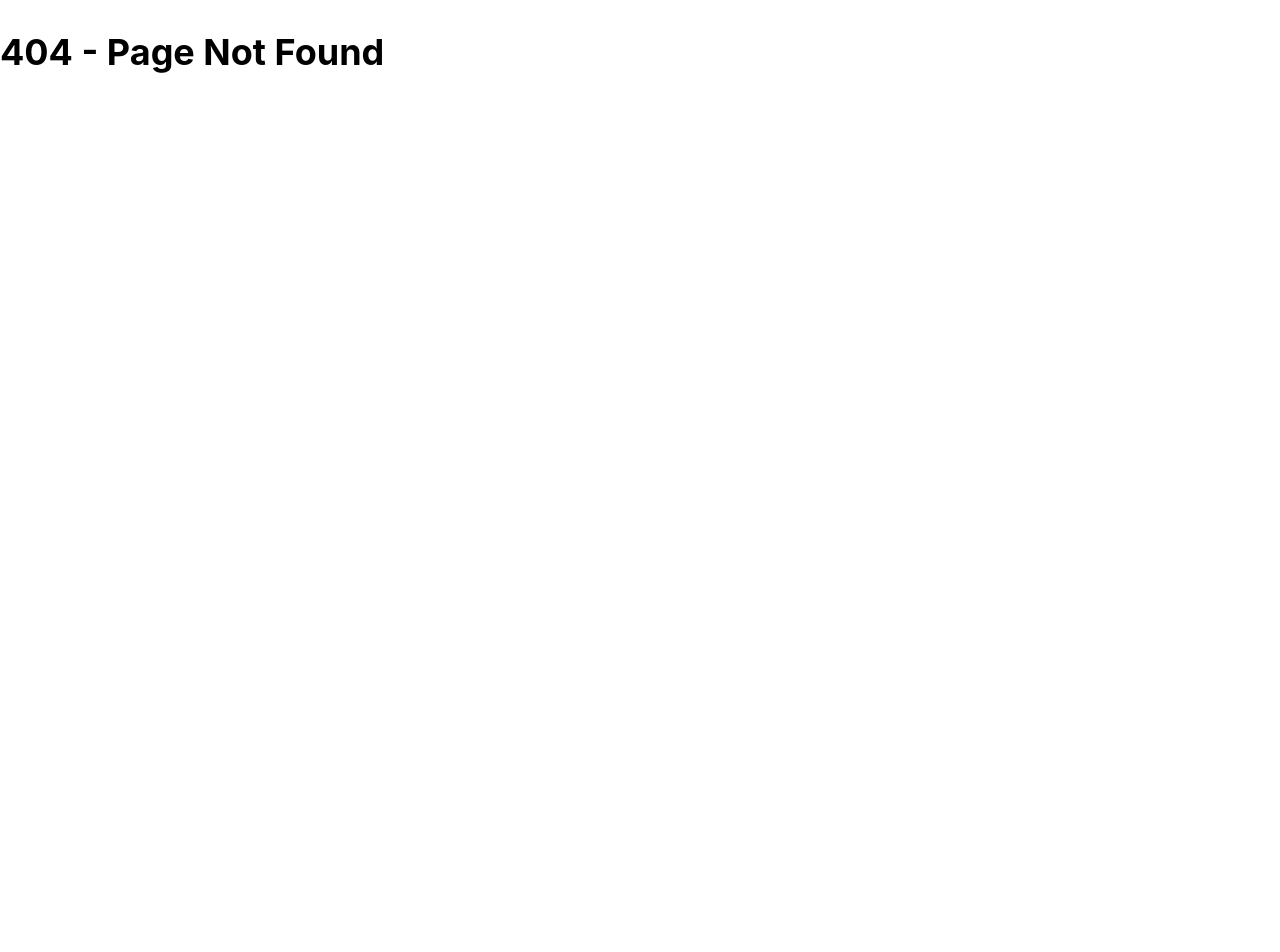
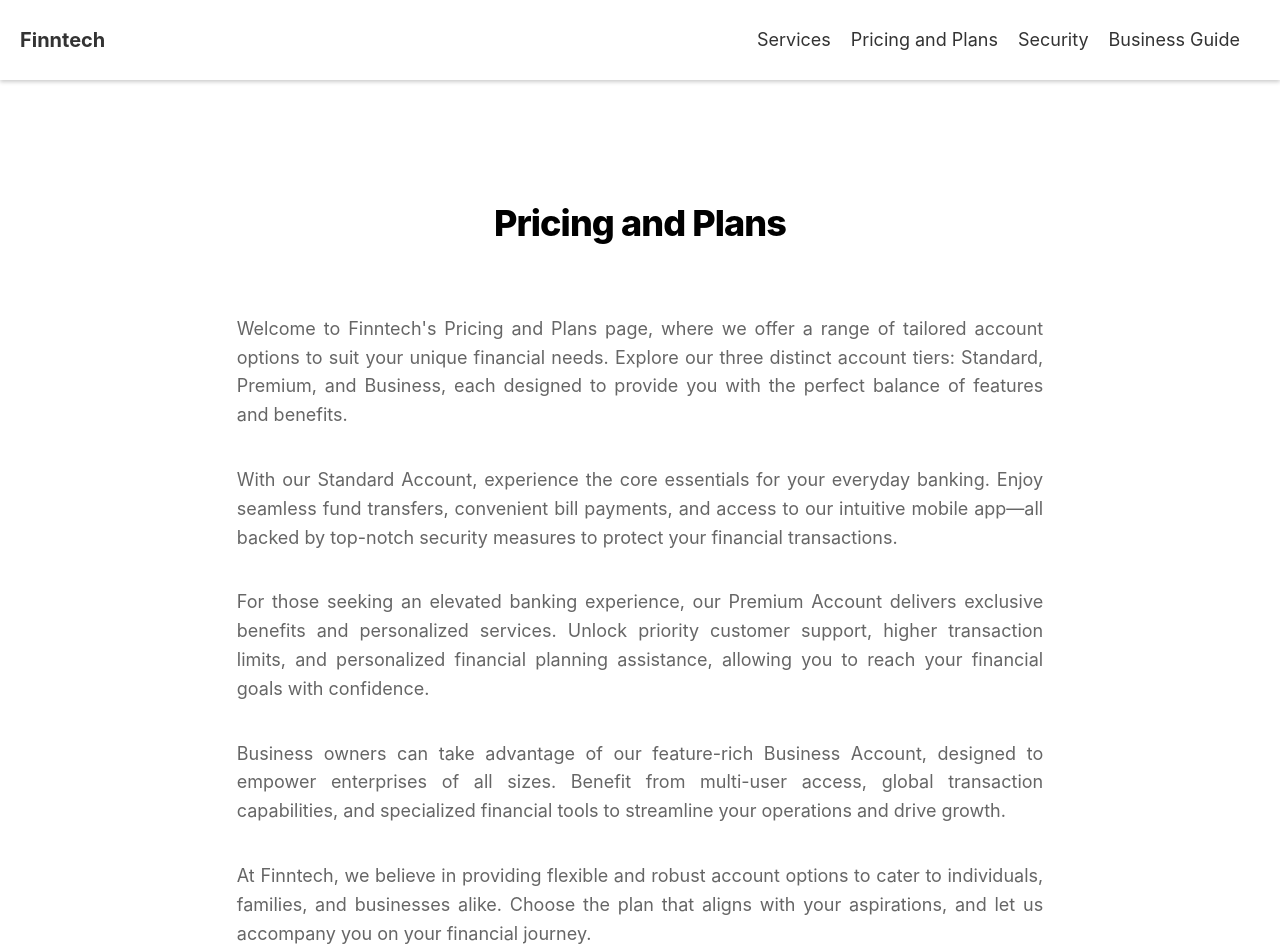
Before and after one commit to finnianj/finntech, a Next.js app: page /pricing in a window 1280 px wide. Before the commit this address had no page. Shown: the top 952 px of the page. Before the commit the page ends 800 px from the top, so only its background shows below. Built offline with nearby package versions, Linux system fonts and the light colour scheme.

Commit message:
separate pages

```diff
--- a/components/plans.js
+++ b/components/plans.js
@@ -1,12 +1,15 @@
 import React, { useState } from 'react';
 import Link from 'next/link';
 import styles from './plans.module.css';
+import utilStyles from '../styles/utils.module.css';
 import { FontAwesomeIcon } from '@fortawesome/react-fontawesome';
 import { faCheckCircle } from '@fortawesome/free-solid-svg-icons';
 
 export default function Plans() {
   return (
     <>
+
+      <Link href={"/thanks"} className={utilStyles.noUnderline}>
         <div className={styles.card}>
           <h3>Standard</h3>
           <p>
@@ -37,8 +40,9 @@ export default function Plans() {
             </div>
           </div>
         </div>
+      </Link>
 
-
+      <Link href={"/thanks"} className={utilStyles.noUnderline}>
         <div className={styles.card}>
           <h3>Premium</h3>
           <p>
@@ -69,7 +73,9 @@ export default function Plans() {
             </div>
           </div>
         </div>
+      </Link>
 
+      <Link href={"/thanks"} className={utilStyles.noUnderline}>
         <div className={styles.card}>
           <h3>Business Account</h3>
           <p>
@@ -100,5 +106,6 @@ export default function Plans() {
             </div>
           </div>
         </div>
+      </Link>
     </>
   )}
--- /dev/null
+++ b/pages/pricing.js
@@ -0,0 +1,41 @@
+import Head from 'next/head';
+import Link from 'next/link';
+import Plans from '../components/plans';
+import Navbar from '../components/navbar';
+import utilStyles from '../styles/utils.module.css';
+import Layout from '../components/layout';
+
+
+
+export default function Pricing() {
+  return (
+    <>
+      <Navbar />
+      <Layout size={'60rem'}>
+        <section className={utilStyles.container}>
+          <div className={utilStyles.headingXl}>Pricing and Plans</div>
+          <p className={`${utilStyles.lightText} ${utilStyles.articleText}`}>
+            Welcome to Finntech's Pricing and Plans page, where we offer a range of tailored account options to suit your unique financial needs. Explore our three distinct account tiers: Standard, Premium, and Business, each designed to provide you with the perfect balance of features and benefits.
+          </p>
+          <p className={`${utilStyles.lightText} ${utilStyles.articleText}`}>
+            With our Standard Account, experience the core essentials for your everyday banking. Enjoy seamless fund transfers, convenient bill payments, and access to our intuitive mobile app—all backed by top-notch security measures to protect your financial transactions.
+          </p>
+          <p className={`${utilStyles.lightText} ${utilStyles.articleText}`}>
+            For those seeking an elevated banking experience, our Premium Account delivers exclusive benefits and personalized services. Unlock priority customer support, higher transaction limits, and personalized financial planning assistance, allowing you to reach your financial goals with confidence.
+          </p>
+          <p className={`${utilStyles.lightText} ${utilStyles.articleText}`}>
+            Business owners can take advantage of our feature-rich Business Account, designed to empower enterprises of all sizes. Benefit from multi-user access, global transaction capabilities, and specialized financial tools to streamline your operations and drive growth.
+          </p>
+          <p className={`${utilStyles.lightText} ${utilStyles.articleText}`}>
+          At Finntech, we believe in providing flexible and robust account options to cater to individuals, families, and businesses alike. Choose the plan that aligns with your aspirations, and let us accompany you on your financial journey.
+          </p>
+
+          <br></br>
+        </section>
+
+
+        <Plans />
+      </Layout>
+    </>
+  )
+}
```
Also changed, not shown: pages/thanks.js (added, +9 -0 lines). Lines whose indentation alone changed are shown as unchanged.
